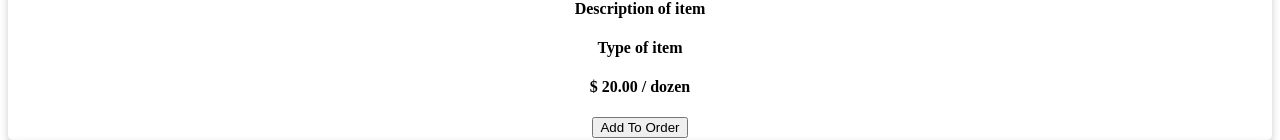
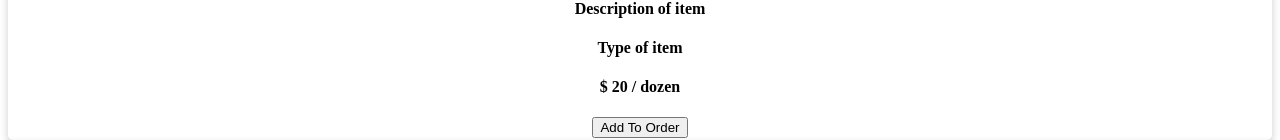
Before and after one commit to nemesismon/the-sugar-tin, a React (Create React App) app: page /confections in a window 1280 px wide. Shown: the part 670-810 px from the top of the page. Built offline with nearby package versions, Linux system fonts and the light colour scheme; data requests are answered from the project's data file.

Commit message:
Fixed iterable state issue, render of items on order, and showing pricing as decimal amount

```diff
--- a/src/Components/App.js
+++ b/src/Components/App.js
@@ -13,10 +13,12 @@ function App() {
 
   const [confectionItems, setConfectionItems] = useState([]);
   const [totalPrice, setTotalPrice] = useState(0)
-  const [cart, setCart] = useState({
-    total: 0,
-    inCart: 0
-  })
+  const [totalQuantity, setTotalQuantity] = useState(0)
+  // const [totalItems, setTotalItems] = useState(0)
+  // const [cart, setCart] = useState({
+  //   total: 0,
+  //   quantity: 0
+  // })
 
   useEffect(() => {
     fetch("http://localhost:3003/confections")
@@ -25,21 +27,14 @@ function App() {
   }, [])
 
   const handleOrderClick = (item) => {
-    // const newTotal = item.cartTotal + item.price
-    // const newIncart = item.
-    // setCart({
-    //   total: newTotal,
-    //   inCart: newIncart
-    // })
-    let newItems = confectionItems.map(i  => i.id !== item.id ? item : {
-      ...item,
-      inCart: i.incart++,
-      cartTotal: i.cartTotal += i.price
-    })
+    // console.log(item)
+    item.incart++
+    item.carttotal = item.incart * item.price
+    setTotalPrice(totalPrice + item.price)
+    setTotalQuantity(totalQuantity + 1)
+  }
 
-    console.log(newItems)
-    // setConfectionItems(newItems)
-  }
+  console.log(confectionItems)
 
   return (
     <div className="App">
@@ -56,7 +51,7 @@ function App() {
             <Confections confectionItems={confectionItems} handleOrderClick={handleOrderClick}/>
           </Route>
           <Route exact path="/order">
-            <Order cartItems={cart.inCart} totalPrice={cart.total} confectionItems={confectionItems}/>
+            <Order confectionItems={confectionItems} totalPrice={totalPrice} totalQuantity={totalQuantity}/>
           </Route>
           <Route exact path="/contact">
             <Contact />
--- a/src/Components/Confections.js
+++ b/src/Components/Confections.js
@@ -11,7 +11,7 @@ function Confections ({ confectionItems, handleOrderClick }) {
                     <h3 className="name">{item.name}</h3>
                     <h4 className="description">{item.description}</h4>
                     <h4 className="type">{item.type}</h4>
-                    <h4 className="price">$ {(item.price).toFixed(2)} / dozen</h4>
+                    <h4 className="price">$ {item.price} / dozen</h4>
                     <button onClick={() => handleOrderClick(item)}>Add To Order</button>
                 </div>
             </div>
--- a/src/Components/Order.js
+++ b/src/Components/Order.js
@@ -1,23 +1,29 @@
 import React from "react";
 
-function Order ({ cartItems, totalPrice, confectionItems }) {
+function Order ({ confectionItems, totalPrice, totalQuantity }) {
+
+    console.log(confectionItems)
 
     const orderHandler = () => {
+
         if (totalPrice > 0) {
 
-            confectionItems.filter((item) => item.incart > 0).map((item) => {
+            return confectionItems.filter((item) => item.incart > 0).map((item) => {
 
-            const extendedPrice = item.incart * item.price;
+                const extendedPrice = item.incart * item.price;
+                console.log(item)
 
-            return (
-                <div key={item.id} className="ordered-items">
-                    <h4>{item.name} &emsp; &emsp; Quantity: {item.incart} dozen &emsp; &emsp; $ {(item.price).toFixed(2)} &emsp; &emsp; $ {(extendedPrice).toFixed(2)}</h4>
-                </div>
-            )})
+                return (
+                    <div key={item.id} className="ordered-items">
+                        <h4>{item.name} &emsp; &emsp; Quantity: {item.incart} dozen &emsp; &emsp; $ {(item.price).toFixed(2)} &emsp; &emsp; $ {extendedPrice.toFixed(2)} </h4>
+                    </div>
+                )
+            })
+
         } else {
             return (
                 <div>
-                    <h3>Please check out our Confections!</h3>
+                    <h3>Your cart is empty, please check out our Confections!</h3>
                 </div>
             )
         }
@@ -28,7 +34,9 @@ function Order ({ cartItems, totalPrice, confectionItems }) {
             <h2>Order</h2>
             {orderHandler()}
             <br></br>
-            <h3> &emsp; &emsp; &emsp; &emsp; &emsp; &emsp; &emsp; &emsp; &emsp; &emsp; &emsp; &emsp; &emsp; &emsp; TOTAL &emsp; $ {(totalPrice).toFixed(2)} </h3>
+            <h3>{totalQuantity} Items In Order</h3>
+            <br></br>
+            <h3> &emsp; &emsp; &emsp; &emsp; &emsp; &emsp; &emsp; &emsp; &emsp; &emsp; &emsp; &emsp; &emsp; &emsp; TOTAL &emsp; $ {totalPrice.toFixed(2)} </h3>
         </div>
     )
 }
```
